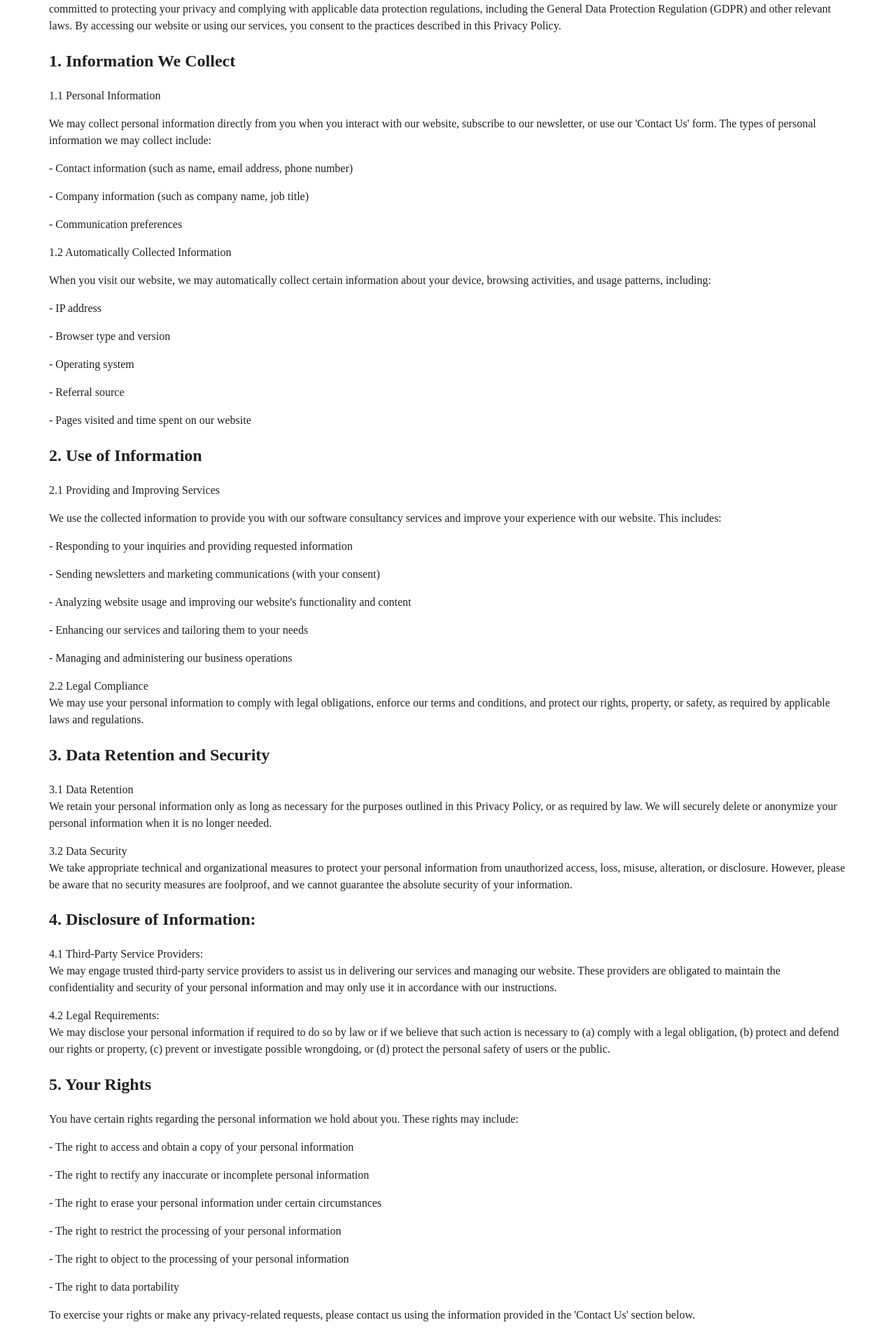
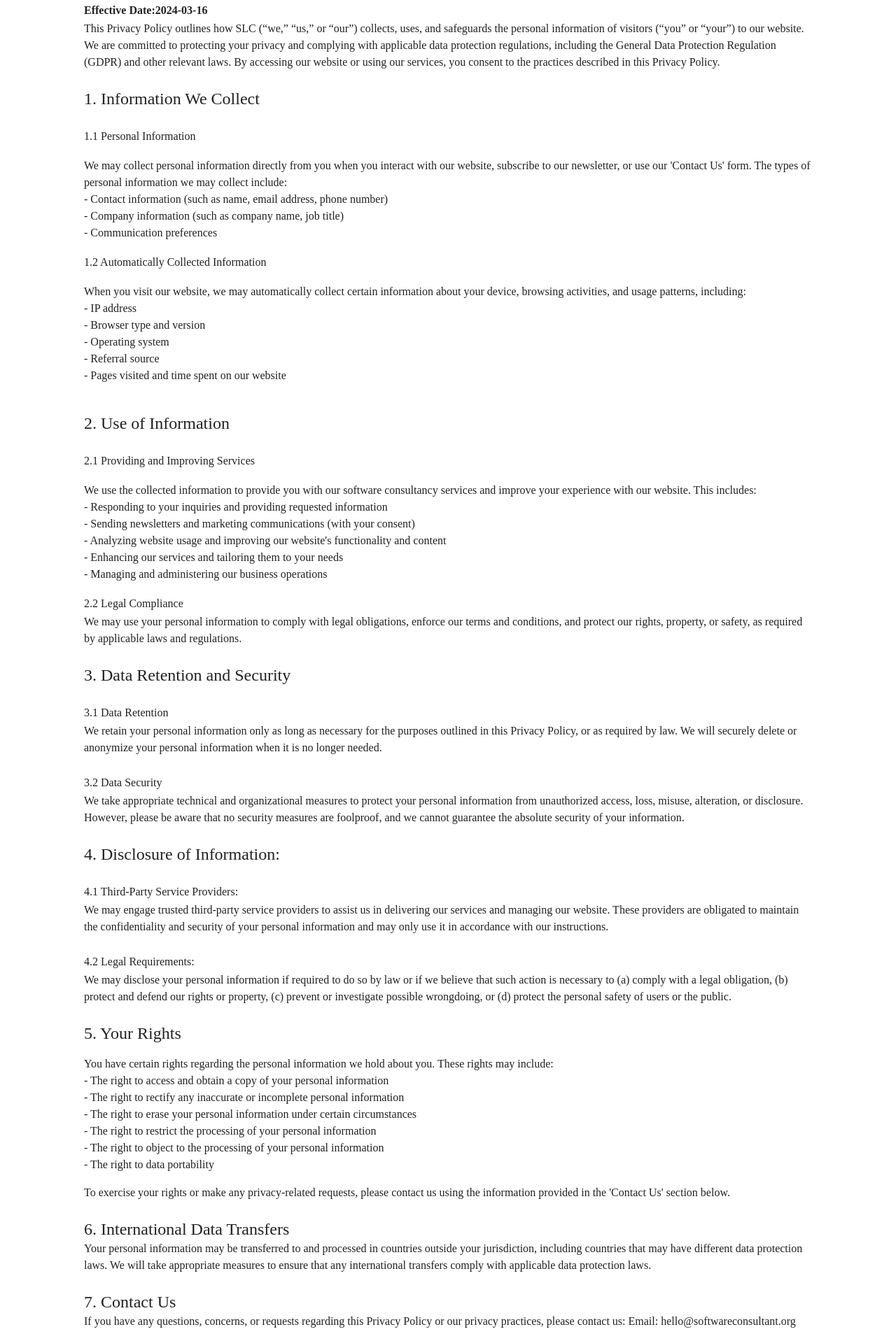
Before and after one commit to Software-Lifecycle-Consultants/slc-open-hms, a Next.js app: page /privacy-policy in a window 1280 px wide. Shown: the part 283-2200 px from the top of the page at 70% size. Built offline with nearby package versions, Linux system fonts and the light colour scheme.

Commit message:
updated the privacy-policy page using MUI components and updated the privacy-policy data file with  meaningful variable names

```diff
--- a/app/privacy-policy/page.tsx
+++ b/app/privacy-policy/page.tsx
@@ -1,103 +1,118 @@
-import { bodysectio5, bodysection1, bodysection102, bodysection2, bodysection202, bodysection3, bodysection302, bodysection4, bodysection402, bodysection501, bodysection6, bodysection7, header1Details } from "@/data/privacypolicyPage";
+import React from "react";
 import { Metadata } from "next";
+import {
+  sectio5,
+  section1,
+  section102,
+  section2,
+  section202,
+  section3,
+  section302,
+  section4,
+  section402,
+  section501,
+  section6,
+  section7,
+  header1Details,
+} from "@/data/privacypolicyPage";
+import Typography from "@mui/material/Typography";
+
 export const metadata: Metadata = {
   title: "HMS Dev | Privacy Policy",
   description: "HMS System under development",
 };
 
-export default function PrivacyPolicy() {
+function PrivacyPolicy() {
   return (
-    <>
-      <div
-        style={{
-          maxWidth: "1220px" /* Adjust max-width as needed */,
-          margin: "0 auto" /* Center the container */,
-          padding: "40px" /* Add padding */,
-        }}>
-        <h1>{header1Details.title}</h1>
-        <h4>
-          Effective Date: <b>{header1Details.effectiveDate}</b>
-        </h4>
-        <p>{header1Details.description}</p>
+    <div
+      style={{
+        maxWidth: "1320x", /* Adjust max-width as needed */
+        margin: "0 auto", /* Center the container */
+        padding: "120px", /* Add padding */
+      }}>
 
-        <h2>{bodysection1.title}</h2>
-        <p>
-          {bodysection1.subtitle}
-          <br />
-        </p>
+      <Typography variant="h3"><b>{header1Details.title}</b></Typography><br/>
+      <Typography variant="subtitle1">
+        <b>{header1Details.effectiveDate}</b>
+      </Typography>
+      <Typography variant="body1">{header1Details.description}</Typography>
+      <br/>
 
-        {bodysection1.content.map((item, index) => (
-          <p key={index}>{item}</p>
+      <Typography variant="h5">{section1.title}</Typography><br/>
+      <Typography variant="subtitle1">{section1.subtitle}</Typography>
+
+      <ul style={{ listStyleType: "none", padding: 0 }}>
+        {section1.content.map((item, index) => (
+          <li key={index}>
+            <Typography variant="body1">{item}</Typography>
+          </li>
         ))}
+      </ul>
 
-        <p>
-          {bodysection102.subtitle}
-        </p>
 
-        {bodysection102.content.map((item, index) => (
-          <p key={index}>{item}</p>
+      <Typography variant="subtitle1">{section102.subtitle}</Typography>
+      <ul style={{ listStyleType: "none", padding: 0 }}>
+        {section102.content.map((item, index) => (
+          <li key={index}>
+            <Typography variant="body1">{item}</Typography>
+          </li>
         ))}
+      </ul>
+      <br/>
 
-        <h2>{bodysection2.title}</h2>
-        <p>
-          {bodysection2.subtitle}
-        </p>
-        {bodysection2.content.map((item, index) => (
-          <p key={index}>{item}</p>
+      <Typography variant="h5">{section2.title}</Typography><br/>
+      <Typography variant="subtitle1">{section2.subtitle}</Typography>
+      <ul style={{ listStyleType: "none", padding: 0 }}>
+        {section2.content.map((item, index) => (
+          <li key={index}>
+            <Typography variant="body1">{item}</Typography>
+          </li>
         ))}
+      </ul>
 
-        <p>
-          {bodysection202.subtitle}
-          <br />
-          {bodysection202.content}
-        </p>
+      <Typography variant="subtitle1">{section202.subtitle}</Typography>
+      <Typography variant="body1">{section202.content}</Typography>
+      <br/>
 
-        <h2>{bodysection3.title}</h2>
-        <p>
-          {bodysection3.subtitle}
-          <br />
-          {bodysection3.content}
-        </p>
+      <Typography variant="h5">{section3.title}</Typography><br/>
+      <Typography variant="subtitle1">{section3.subtitle}</Typography>
+      <Typography variant="body1">{section3.content}</Typography>
+      <br/>
 
-        <p>
-          {bodysection302.subtitle}
-          <br />
-          {bodysection302.content}
-        </p>
+      <Typography variant="subtitle1">{section302.subtitle}</Typography>
+      <Typography variant="body1">{section302.content}</Typography>
+      <br/>
 
-        <h2>{bodysection4.title}</h2>
-        <p>
-          {bodysection4.subtitle}
-          <br />
-          {bodysection4.content}
-        </p>
+      <Typography variant="h5">{section4.title}</Typography><br/>
+      <Typography variant="subtitle1">{section4.subtitle}</Typography>
+      <Typography variant="body1">{section4.content}</Typography>
+      <br/>
 
-        <p>
-          {bodysection402.subtitle}
-          <br />
-          {bodysection402.content}
-        </p>
+      <Typography variant="subtitle1">{section402.subtitle}</Typography>
+      <Typography variant="body1">{section402.content}</Typography>
+      <br/>
 
-        <h2> {bodysectio5.title} </h2>
+      <Typography variant="h5">{sectio5.title}</Typography>
+      <ul style={{ listStyleType: "none", padding: 0 }}>
+        {sectio5.content.map((item, index) => (
+          <li key={index}>
+            <Typography variant="body1">{item}</Typography>
+          </li>
+        ))}
+      </ul>
 
-        {bodysectio5.content .map((item, index) => (
-          <p key={index}>{item}</p>
-        ))}
+      <Typography variant="body1">{section501.content}</Typography>
+      <br/>
 
-        <p>
-          {bodysection501.content}
-        </p>
+      <Typography variant="h5">{section6.Title}</Typography>
+      <Typography variant="body1">{section6.content}</Typography>
+      <br/>
 
-        <h2>{bodysection6.Title}</h2>
-        <p>
-          {bodysection6.content}
-        </p>
-
-        <h2>{bodysection7.Title}</h2>
-        <p>
-          {bodysection7.content}
-        </p>
-      </div>
-    </>
+      <Typography variant="h5">{section7.Title}</Typography>
+      <Typography variant="body1">{section7.content}</Typography>
+      <br/>
+    </div>
   );
 }
+
+export default PrivacyPolicy;
--- a/data/privacypolicyPage.ts
+++ b/data/privacypolicyPage.ts
@@ -1,20 +1,14 @@
-/* Assign details to the banner section of Privacy Policy page */
-export const bannerDetails = {
-    title: "Privacy Policy",
-    subtitle: "Our friendly team would love to hear from you."
-  };
-
-/* Assign header Details to the Privacy Policy page */
+/* Assign header Details to the header1 */
 export const today = new Date();
 
 export const header1Details = {
     title: "Privacy Policy",
-    effectiveDate: today.toISOString().split('T')[0], // Format today's date as YYYY-MM-DD
+    effectiveDate:"Effective Date:"+ today.toISOString().split('T')[0], // Format today's date as YYYY-MM-DD
     description:"This Privacy Policy outlines how SLC (“we,” “us,” or “our”) collects, uses, and safeguards the personal information of visitors (“you” or “your”) to our website. We are committed to protecting your privacy and complying with applicable data protection regulations, including the General Data Protection Regulation (GDPR) and other relevant laws. By accessing our website or using our services, you consent to the practices described in this Privacy Policy."
   };
 
-/* Assign Details to the Privacy Policy page */
-export const bodysection1 = {
+/* Assign Details to the section 1 and section 1.1 */
+export const section1 = {
 
       title: "1. Information We Collect",
       subtitle: "1.1 Personal Information",
@@ -27,7 +21,8 @@ export const bodysection1 = {
           ]
     };
 
-export const bodysection102 = {
+/* Assign Details to the section 1.2 */
+export const section102 = {
 
       subtitle: "1.2 Automatically Collected Information",
       content: [
@@ -40,7 +35,8 @@ export const bodysection102 = {
           ]
     };
 
-export const bodysection2 = {
+/* Assign Details to the section 2 and section 2.1 */
+export const section2 = {
 
       title: "2. Use of Information",
       subtitle: "2.1 Providing and Improving Services",
@@ -55,14 +51,16 @@ export const bodysection2 = {
 
     };
 
-export const bodysection202 = {
+/* Assign Details to the section 2.2 */
+export const section202 = {
 
       subtitle: "2.2 Legal Compliance",
       content:
             "We may use your personal information to comply with legal obligations, enforce our terms and conditions, and protect our rights, property, or safety, as required by applicable laws and regulations."
     };
 
- export const bodysection3 = {
+/* Assign Details to the section 3 and section 3.1 */
+export const section3 = {
 
       title: "3. Data Retention and Security",
       subtitle: "3.1 Data Retention",
@@ -70,7 +68,8 @@ export const bodysection202 = {
             "We retain your personal information only as long as necessary for the purposes outlined in this Privacy Policy, or as required by law. We will securely delete or anonymize your personal information when it is no longer needed."
     };
 
-export const bodysection302 = {
+/* Assign Details to the section 3.2 */
+export const section302 = {
 
       subtitle: "3.2 Data Security",
       content:
@@ -78,7 +77,8 @@ export const bodysection302 = {
 
     };
 
-export const bodysection4 = {
+/* Assign Details to the section 4 and section 4.1 */
+export const section4 = {
 
       title: "4. Disclosure of Information:",
       subtitle: "4.1 Third-Party Service Providers:",
@@ -87,7 +87,8 @@ export const bodysection4 = {
 
     };
 
-export const bodysection402 = {
+/* Assign Details to the section 4.2 */
+export const section402 = {
 
       subtitle: "4.2 Legal Requirements:",
       content:
@@ -95,7 +96,8 @@ export const bodysection402 = {
 
     };
 
-export const bodysectio5 = {
+/* Assign Details to the section 5 */
+export const sectio5 = {
 
       title: "5. Your Rights",
       content: [
@@ -109,24 +111,25 @@ export const bodysectio5 = {
           ]
     };
 
-export const bodysection501 = {
+/* Assign Details to the section 5.1 */
+export const section501 = {
 
       content:
             "To exercise your rights or make any privacy-related requests, please contact us using the information provided in the 'Contact Us' section below."
     };
 
-export const bodysection6 = {
+/* Assign Details to the section 6 */
+export const section6 = {
 
       Title: "6. International Data Transfers",
       content:
             "Your personal information may be transferred to and processed in countries outside your jurisdiction, including countries that may have different data protection laws. We will take appropriate measures to ensure that any international transfers comply with applicable data protection laws."
     };
 
-export const bodysection7 = {
+/* Assign Details to the section 7 */
+export const section7 = {
 
       Title: "7. Contact Us",
-      content: [
-            "If you have any questions, concerns, or requests regarding this Privacy Policy or our privacy practices, please contact us:",
-            "Email: hello@softwareconsultant.org"
-          ]
+      content:
+            "If you have any questions, concerns, or requests regarding this Privacy Policy or our privacy practices, please contact us: Email: hello@softwareconsultant.org"
     };
```
